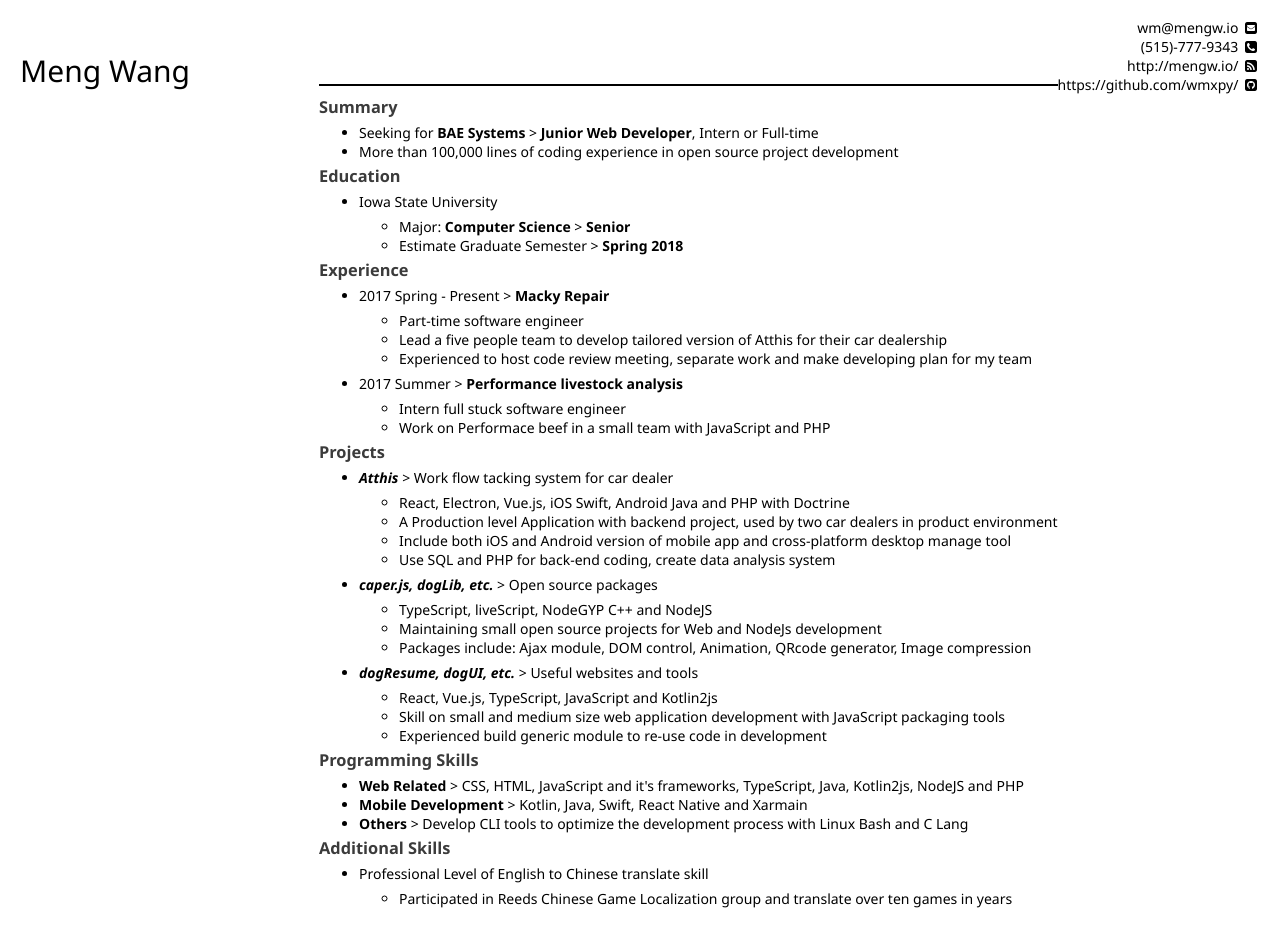
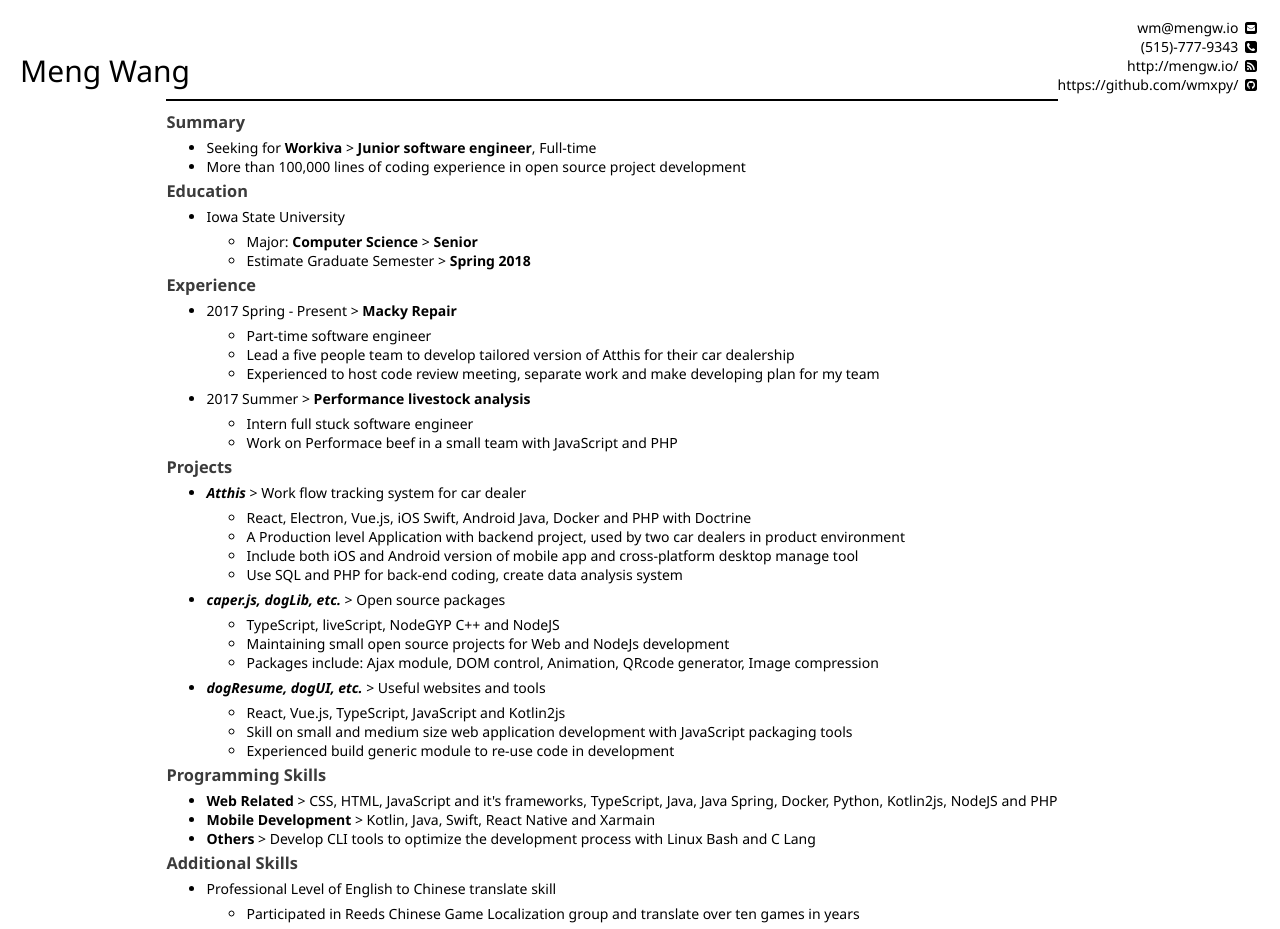
Before and after one commit to WMXPY/blog.mengw.io, a Jekyll site: the page resume/resume.html, which Jekyll copies as it is, in a window 1280 px wide. Built offline with Jekyll 4.4.1, drawn with Linux system fonts in a browser that asks for light colours.

Commit message:
add script tag for more things

```diff
--- a/resume/resume.html
+++ b/resume/resume.html
@@ -358,9 +358,11 @@
 		/*
 	 * Markdown PDF CSS
 	 */
-		hr{
+
+		hr {
 			margin-bottom: 12px;
 		}
+
 		ul {
 			margin-top: 6px;
 			margin-bottom: 6px;
@@ -400,6 +402,7 @@
 </head>
 
 <body>
+	<div if="root">
 		<div>
 			<div style="float:left;">
 				<h2>Meng Wang</h2>
@@ -422,7 +425,7 @@
 			<hr>
 			<h3>Summary</h3>
 			<ul>
-			<li>Seeking for <strong>BAE Systems</strong> &gt; <strong>Junior Web Developer</strong>, Intern or Full-time</li>
+				<li>Seeking for <strong>Workiva</strong> &gt; <strong>Junior software engineer</strong>, Full-time</li>
 				<li>More than 100,000 lines of coding experience in open source project development</li>
 			</ul>
 			<h3>Education</h3>
@@ -452,9 +455,9 @@
 			</ul>
 			<h3>Projects</h3>
 			<ul>
-			<li><strong><em>Atthis</em></strong> &gt; Work flow tacking system for car dealer
+				<li><strong><em>Atthis</em></strong> &gt; Work flow tracking system for car dealer
 					<ul>
-					<li>React, Electron, Vue.js, iOS Swift, Android Java and PHP with Doctrine</li>
+						<li>React, Electron, Vue.js, iOS Swift, Android Java, Docker and PHP with Doctrine</li>
 						<li>A Production level Application with backend project, used by two car dealers in product environment</li>
 						<li>Include both iOS and Android version of mobile app and cross-platform desktop manage tool</li>
 						<li>Use SQL and PHP for back-end coding, create data analysis system</li>
@@ -477,7 +480,8 @@
 			</ul>
 			<h3>Programming Skills</h3>
 			<ul>
-			<li><strong>Web Related</strong> &gt; CSS, HTML, JavaScript and it's frameworks, TypeScript, Java, Kotlin2js, NodeJS and PHP</li>
+				<li><strong>Web Related</strong> &gt; CSS, HTML, JavaScript and it's frameworks, TypeScript, Java, Java Spring, Docker, Python,
+					Kotlin2js, NodeJS and PHP</li>
 				<li><strong>Mobile Development</strong> &gt; Kotlin, Java, Swift, React Native and Xarmain</li>
 				<li><strong>Others</strong> &gt; Develop CLI tools to optimize the development process with Linux Bash and C Lang</li>
 			</ul>
@@ -489,6 +493,9 @@
 				</ul>
 			</ul>
 		</div>
+	</div>
 </body>
 
 </html>
+<script>
+</script>
```
Lines whose indentation alone changed are shown as unchanged.
